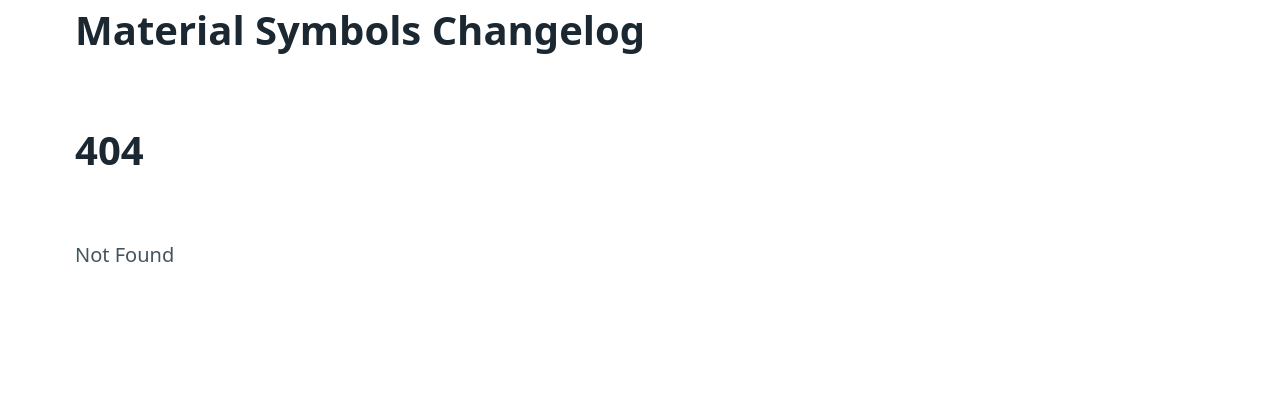
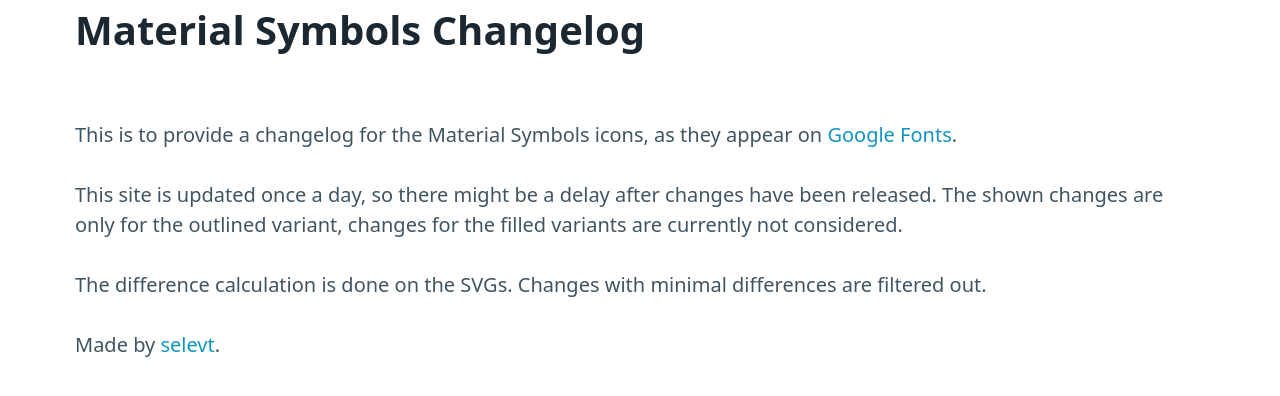
Before and after one commit to selevt/material-symbols-changelog, a SvelteKit app: page /about in a window 1280 px wide. Before the commit this address had no page. Shown: the top 396 px of the page. Built offline with nearby package versions, Linux system fonts and the light colour scheme.

Commit message:
Remove version and add about route
Remove version number from main page, still visible on version route.

Add about route with some additional info.

Closes #3
Closes #4

```diff
--- a/src/routes/+page.svelte
+++ b/src/routes/+page.svelte
@@ -7,13 +7,13 @@
 <!-- Hide layout until there is content -->
 {#if data.changelog?.length}
     <p>
-        This is an unofficial changelog for <a href="https://fonts.google.com/icons">Material Symbols</a>
-        and not affiliated with Google or the Material Symbols project.
+        Unofficial changelog for <a href="https://fonts.google.com/icons">Material Symbols</a>,
+        not affiliated with Google or the Material Symbols project. <a href='/about'>More info</a>.
     </p>
 
     {#each data.changelog as version}
         <section>
-            <a href='/version/{version.date}'><h2 id='version-{version.date}'>{formatTimestamp(version.date)} <sup>v{version.version}</sup></h2></a>
+            <a href='/version/{version.date}'><h2 id='version-{version.date}'>{formatTimestamp(version.date)}</h2></a>
 
             {#if 'note' in version && version.note}<p>{version.note}</p>{/if}
 
--- a/src/routes/about.svelte
+++ /dev/null
@@ -1,3 +0,0 @@
-<p>
-    The difference calculation is done on the SVGs. Changes with only small differences are filtered out.
-</p>
--- /dev/null
+++ b/src/routes/about/+page.svelte
@@ -0,0 +1,16 @@
+<p>
+    This is to provide a changelog for the Material Symbols icons, as they appear on <a href='https://fonts.google.com/icons'>Google Fonts</a>.
+</p>
+
+<p>
+    This site is updated once a day, so there might be a delay after changes have been released.
+    The shown changes are only for the outlined variant, changes for the filled variants are currently not considered.
+</p>
+
+<p>
+    The difference calculation is done on the SVGs. Changes with minimal differences are filtered out.
+</p>
+
+<p>
+    Made by <a href='https://github.com/selevt'>selevt</a>.
+</p>
```
